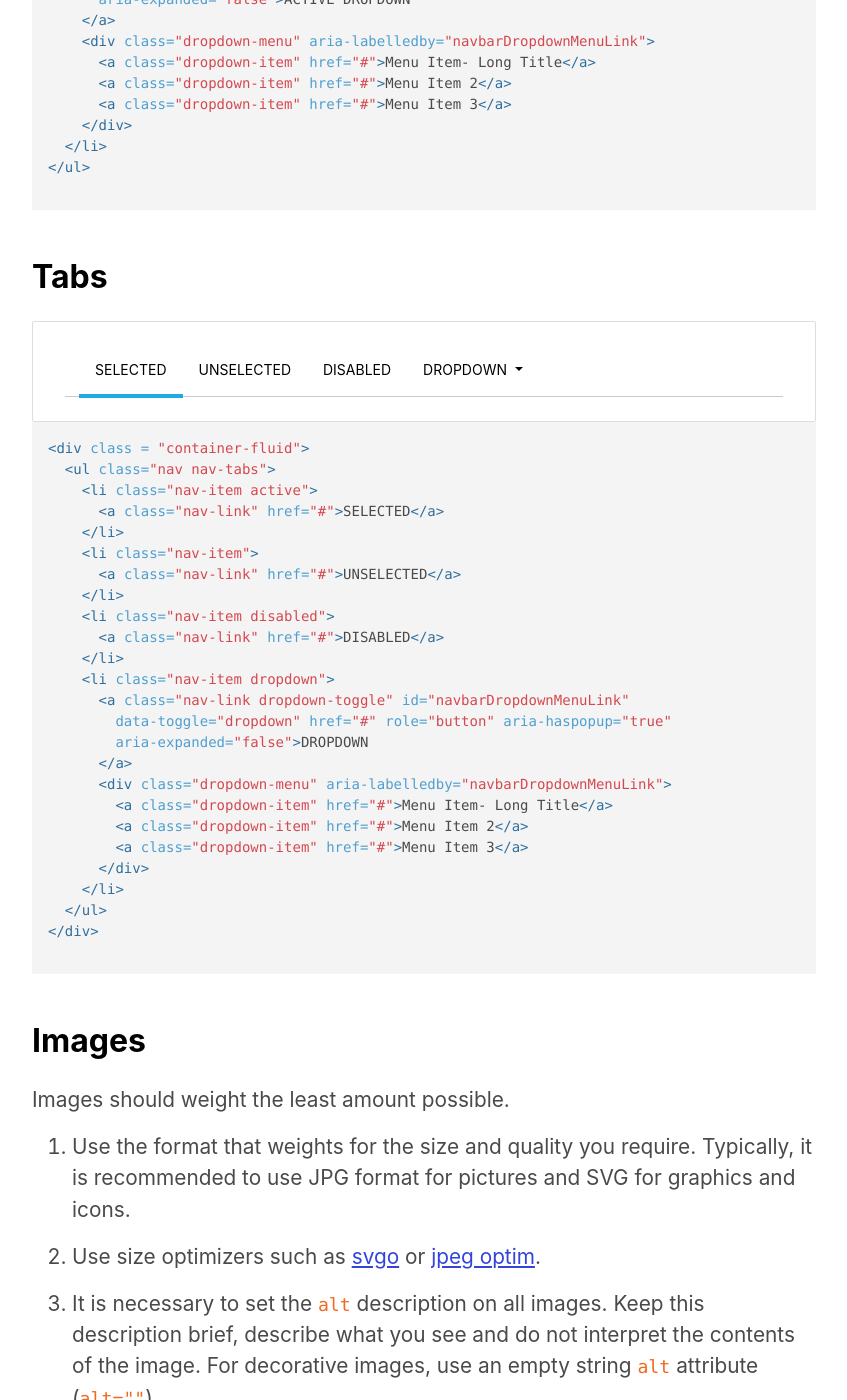
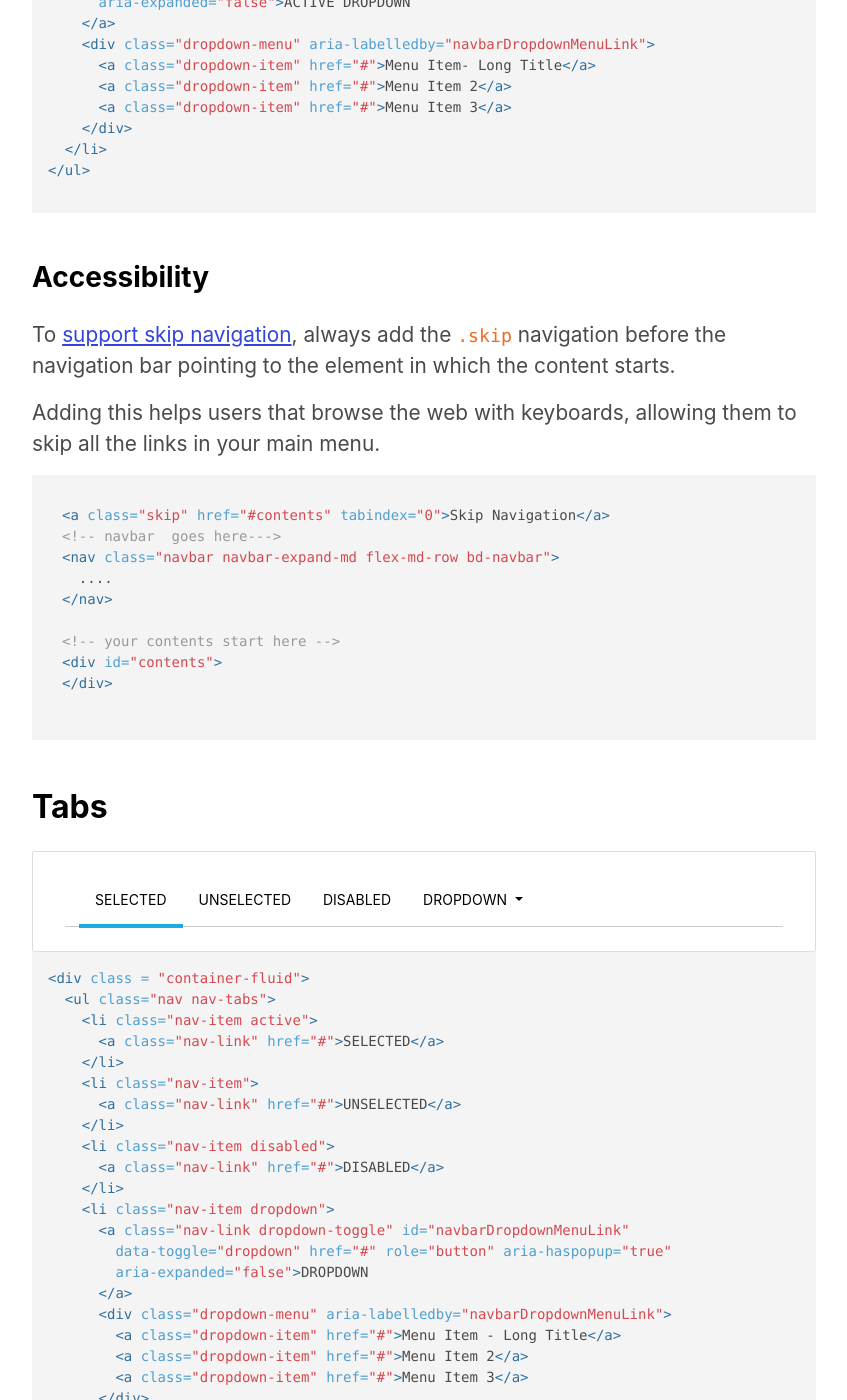
Before and after one commit to unicef/design-system, a Jekyll site: the page built from developer-docs.md, in a window 1280 px wide and 1400 px high, scrolled down 9317 px. Shown: the whole window, without its empty margins (216-1063 px from the left). Built offline with Jekyll 4.4.1, drawn with Linux system fonts in a browser that asks for light colours; nearby versions of some CDN libraries; some of the changed text lies outside the part shown.

Commit message:
Added documentation for skip navigation links

````diff
--- a/developer-docs.md
+++ b/developer-docs.md
@@ -180,7 +180,8 @@ Also, it is possible to group an input with a button:
 {% include example.html content=example %}
 
 
-## Navbar
+## Navigation Bar
+
 {% capture example %}
 <nav class="navbar navbar-expand-md flex-column flex-md-row bd-navbar">
   <a class="navbar-brand navbar-line my-2 d-none d-md-block d-lg-block" href="/" aria-label="Unicef">
@@ -190,9 +191,11 @@ Also, it is possible to group an input with a button:
   <a class="navbar-brand ml-2" href="/">Application Name</a>
 </nav>
 {% endcapture %}
+
+
+
 {% include example.html content=example %}
 {% capture example %}
-
   <nav class="navbar navbar-expand-md flex-md-row bd-navbar">
     <a class="navbar-brand ml-3" href="/">UNICEF Design System</a>
     <button class="navbar-toggler" type="button" data-toggle="collapse" data-target="#navbarSupportedContent1" aria-controls="navbarSupportedContent1" aria-expanded="false" aria-label="Toggle navigation">
@@ -216,7 +219,7 @@ Also, it is possible to group an input with a button:
         </li>
         <li class="nav-item">
           <a class="nav-link" href="#">
-            <i class="fa fa-inbox" title="Inbox"></i>Item With Icons
+            <i class="fa fa-inbox" title="Inbox"></i>Item with Icon
           </a>
         </li>
         <li class="nav-item dropdown">
@@ -315,6 +318,25 @@ Also, it is possible to group an input with a button:
 {% endcapture %}
 {% include example.html content=example %}
 
+### Accessibility
+
+To [support skip navigation](https://webaim.org/techniques/skipnav/), always add the `.skip` navigation before the navigation bar pointing to the element in which the content starts.
+
+Adding this helps users that browse the web with keyboards, allowing them to skip all
+the links in your main menu.
+
+```html
+<a class="skip" href="#contents" tabindex="0">Skip Navigation</a>
+<!-- navbar  goes here--->
+<nav class="navbar navbar-expand-md flex-md-row bd-navbar">
+  ....
+</nav>
+
+<!-- your contents start here -->
+<div id="contents">
+</div>
+```
+
 ## Tabs
 {% capture example %}
 <div class = "container-fluid">
@@ -334,7 +356,7 @@ Also, it is possible to group an input with a button:
         aria-expanded="false">DROPDOWN
       </a>
       <div class="dropdown-menu" aria-labelledby="navbarDropdownMenuLink">
-        <a class="dropdown-item" href="#">Menu Item- Long Title</a>
+        <a class="dropdown-item" href="#">Menu Item - Long Title</a>
         <a class="dropdown-item" href="#">Menu Item 2</a>
         <a class="dropdown-item" href="#">Menu Item 3</a>
       </div>
````
